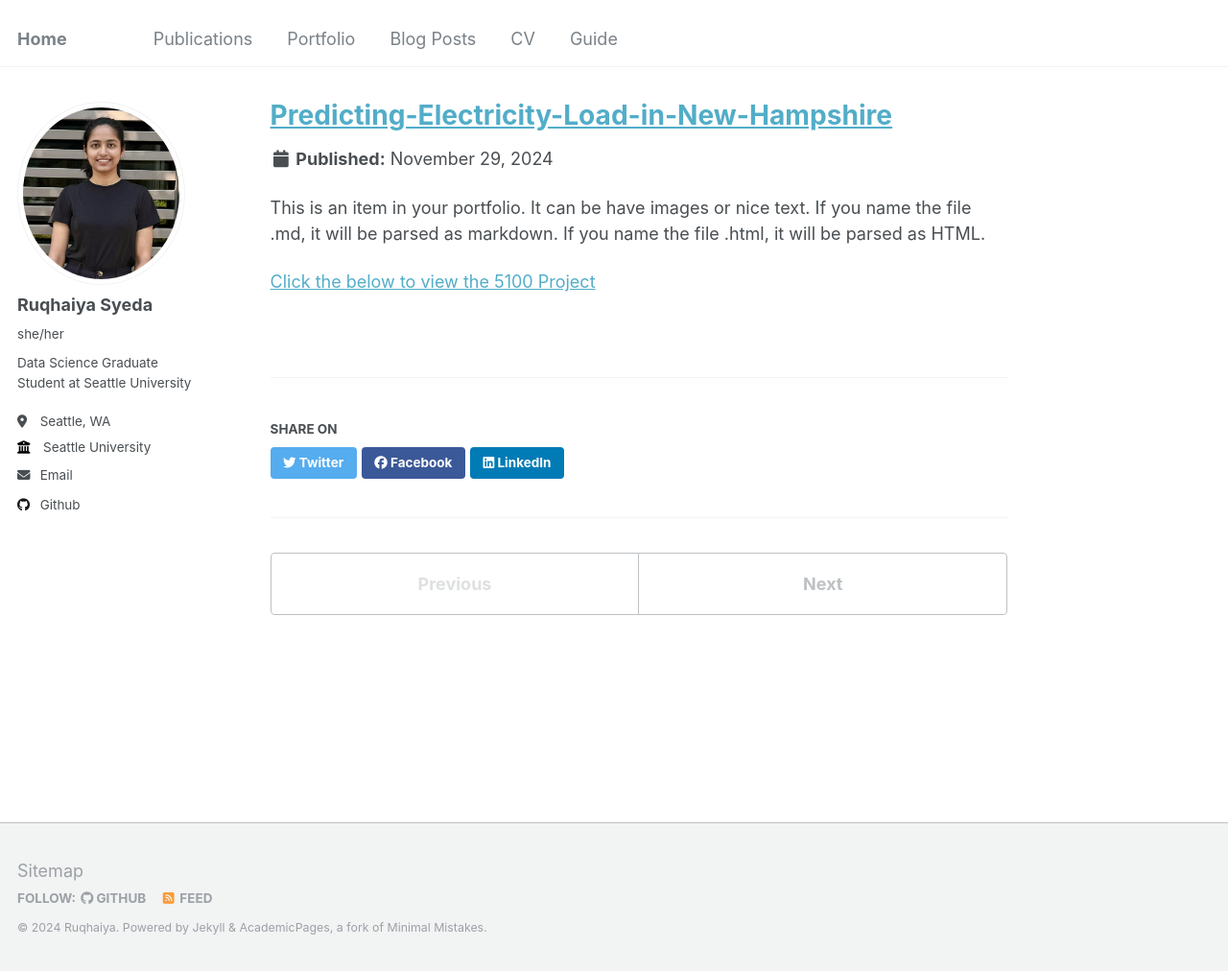
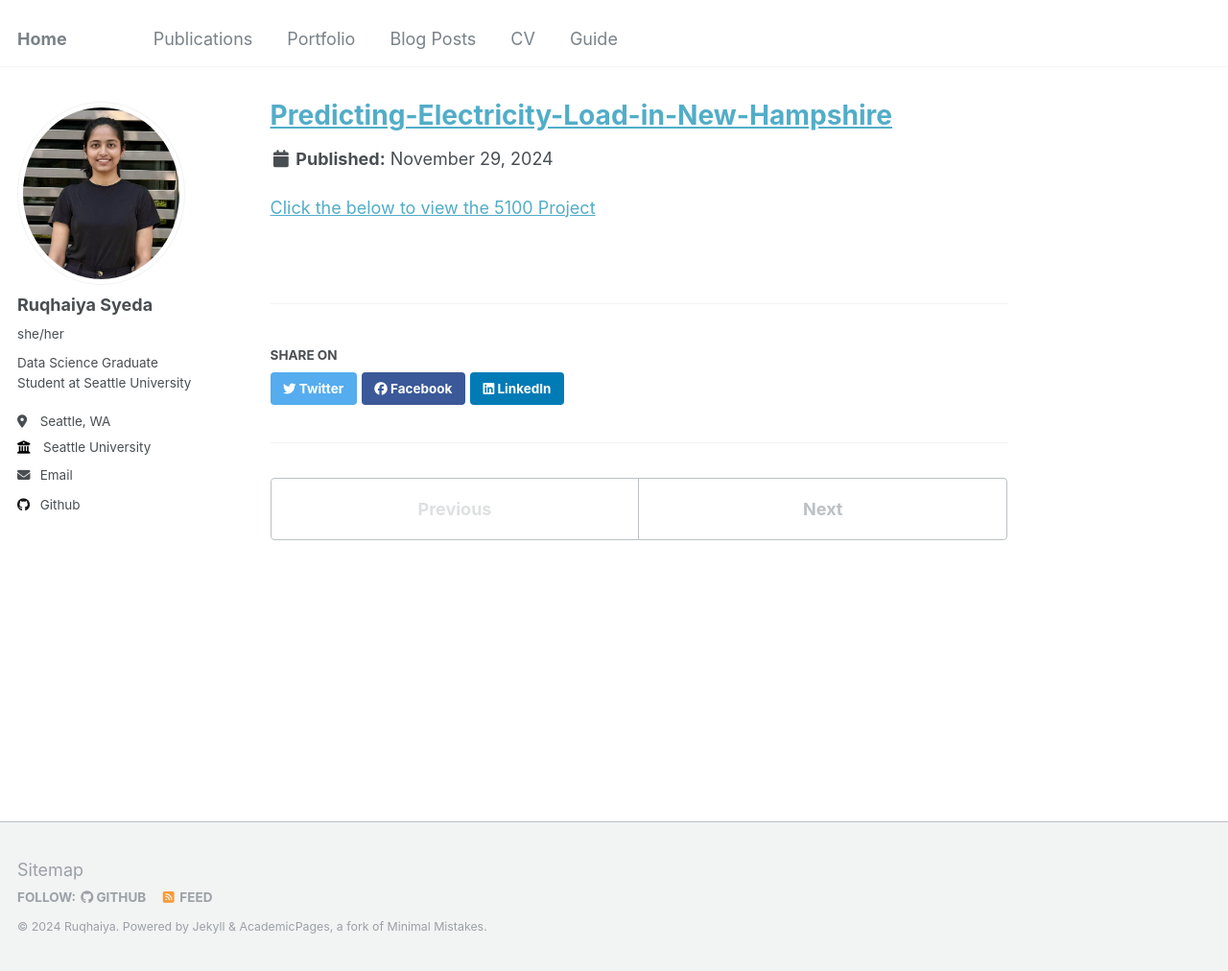
Before and after one commit to Ruqhaiya/ruqhaiya.github.io, a Jekyll site: the page built from _portfolio/portfolio-1.md, in a window 1280 px wide and 1012 px high. Shown: the whole window at 96% size. Built offline with Jekyll 4.4.1, drawn with Linux system fonts in a browser that asks for light colours.

Commit message:
Update portfolio-1.md

```diff
--- a/_portfolio/portfolio-1.md
+++ b/_portfolio/portfolio-1.md
@@ -1,9 +1,7 @@
 ---
 title: "[Predicting-Electricity-Load-in-New-Hampshire](https://github.com/Ruqhaiya/Predicting-Electricity-Load-in-New-Hampshire/blob/main/5100_Project_Combined.ipynb)"
-excerpt: "Short description of portfolio item number 1<br/><img src='/images/500x300.png'>"
 collection: portfolio
 ---
 
-This is an item in your portfolio. It can be have images or nice text. If you name the file .md, it will be parsed as markdown. If you name the file .html, it will be parsed as HTML.
 
 [Click the below to view the 5100 Project](https://github.com/Ruqhaiya/Predicting-Electricity-Load-in-New-Hampshire/blob/main/5100_Project_Combined.ipynb)
```
